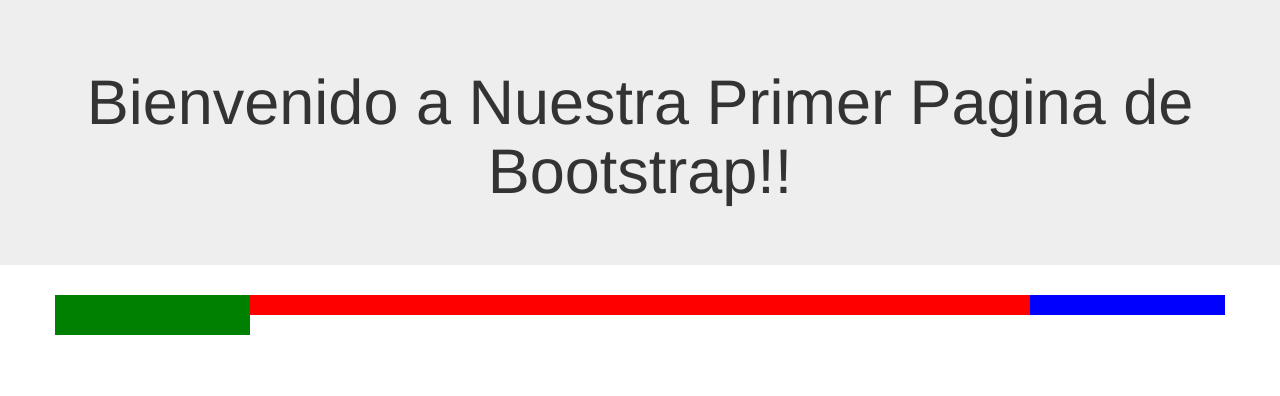
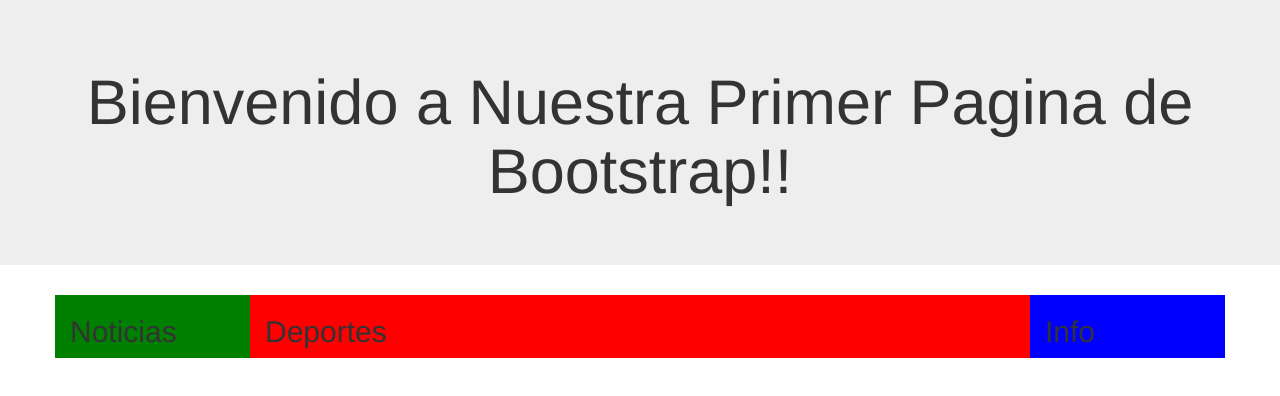
Before and after one commit to nickhdamico/nickhdamico.github.io, a plain HTML site: page index.html in a window 1280 px wide. Drawn offline with Linux system fonts and the light colour scheme.

Commit message:
Cambie el archivp de index.htlm

```diff
--- a/index.html
+++ b/index.html
@@ -13,21 +13,15 @@
     <div class="container">
       <div class="row">
         <div class="col-sm-2 fondo-verde">
-          <h2></h2>
+          <h2>Noticias</h2>
         </div>
         <div class="col-sm-8 fondo-rojo">
-          <h2></h2>
+          <h2>Deportes</h2>
         </div>
         <div class="col-sm-2 fondo-azul">
-          <h2></h2>
-        </div>
-      </div>
-      <div class="row">
-        <div class="col-sm-2 fondo-verde">
-          <h2></h2>
+          <h2>Info</h2>
         </div>
       </div>
     </div>
-
   </body>
 </html>
```
